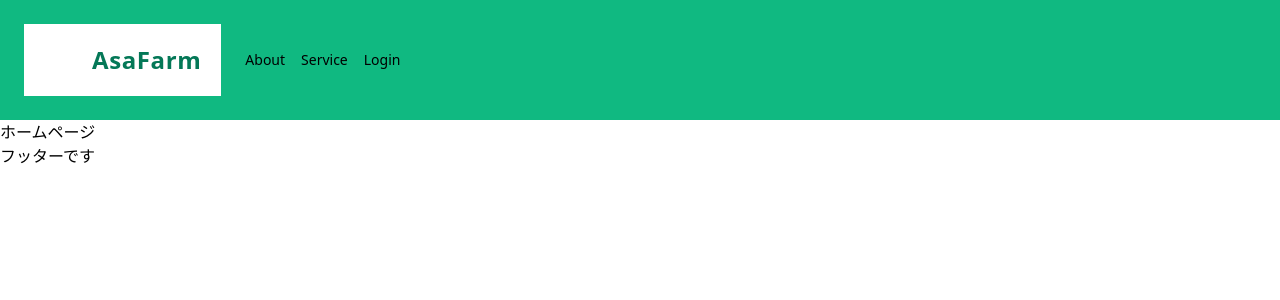
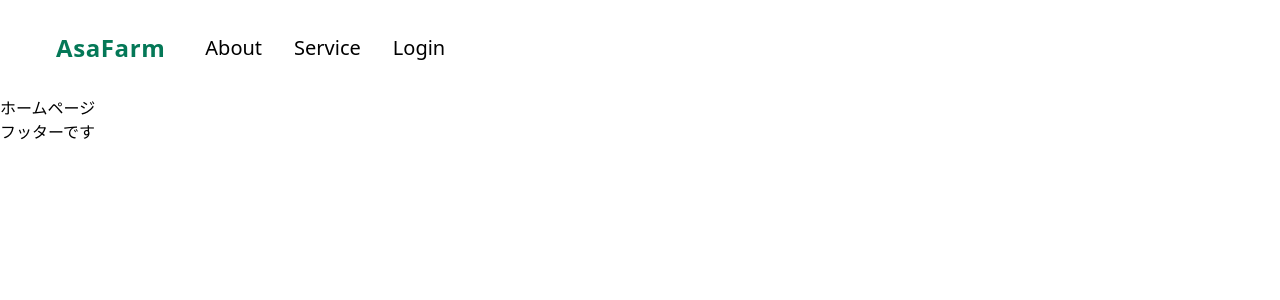
Before and after one commit to toasahi/AsaFarm, a React (Create React App) app: page /home in a window 1280 px wide. Shown: the top 300 px of the page. Built offline with nearby package versions, Linux system fonts and the light colour scheme.

Commit message:
Change class name of Header & Icon

```diff
--- a/src/components/atoms/Icon.tsx
+++ b/src/components/atoms/Icon.tsx
@@ -9,16 +9,7 @@ type Props = {
 export const Icon: VFC<Props> = memo((props) => {
   // const {margin,padding} = props;
   return (
-    <Link to="/home" className="py-5 bg-green-100 lg:bg-white flex justify-center lg:justify-start lg:px-5">
-      <svg
-        className="fill-current h-8 w-8 mr-2"
-        width="54"
-        height="54"
-        viewBox="0 0 54 54"
-        xmlns="http://www.w3.org/2000/svg"
-      >
-        <path d="M13.5 22.1c1.8-7.2 6.3-10.8 13.5-10.8 10.8 0 12.15 8.1 17.55 9.45 3.6.9 6.75-.45 9.45-4.05-1.8 7.2-6.3 10.8-13.5 10.8-10.8 0-12.15-8.1-17.55-9.45-3.6-.9-6.75.45-9.45 4.05zM0 38.3c1.8-7.2 6.3-10.8 13.5-10.8 10.8 0 12.15 8.1 17.55 9.45 3.6.9 6.75-.45 9.45-4.05-1.8 7.2-6.3 10.8-13.5 10.8-10.8 0-12.15-8.1-17.55-9.45-3.6-.9-6.75.45-9.45 4.05z" />
-      </svg>
+    <Link to="/home" className="py-2 lg:bg-white flex justify-center lg:justify-start lg:px-4">
       <div className="text-2xl text-green-700 tracking-wide ml-2 font-semibold">AsaFarm</div>
     </Link>
   );
--- a/src/components/organisms/layout/Header.tsx
+++ b/src/components/organisms/layout/Header.tsx
@@ -4,8 +4,8 @@ import { Link } from 'react-router-dom';
 
 export const Header: VFC = memo(() => {
   return (
-    <header>
-      <nav className="flex items-center justify-between flex-wrap p-6 bg-green-500">
+    <header className="bg-gray-100">
+      <nav className="flex items-center justify-between flex-wrap px-8 bg-white h-24">
         <div className="flex items-center flex-shrink-0 text-white mr-6">
           <Icon />
         </div>
@@ -17,18 +17,34 @@ export const Header: VFC = memo(() => {
             </svg>
           </button>
         </div>
-        <div className="w-full block flex-grow lg:flex lg:items-center lg:w-auto">
-          <div className="text-sm lg:flex-grow">
-            <Link to="/home/About" className="block mt-4 lg:inline-block lg:mt-0 text-teal-200 hover:text-white mr-4">
+        <ul className="hidden lg:flex lg:items-center lg:w-auto lg:h-full">
+          <li className="inline-block">
+            <Link
+              to="/home/About"
+              className="block mt-4 text-xl text-center font-light lg:inline-block lg:mt-0 mr-8 hover:border-b-2  hover:border-green-300"
+            >
               About
             </Link>
-            <Link to="/home/Service" className="block mt-4 lg:inline-block lg:mt-0 text-teal-200 hover:text-white mr-4">
+          </li>
+          <li className="inline-block">
+            <Link
+              to="/home/Service"
+              className="block mt-4 text-xl font-light lg:inline-block lg:mt-0 mr-8 hover:border-b-2  hover:border-green-300"
+            >
               Service
             </Link>
-            <Link to="/home/Login" className="block mt-4 lg:inline-block lg:mt-0 text-teal-200 hover:text-white">
+          </li>
+          <li className="inline-block">
+            <Link
+              to="/home/Login"
+              className="block mt-4 text-xl font-light lg:inline-block lg:mt-0 mr-8 hover:border-b-2  hover:border-green-300"
+            >
               Login
             </Link>
-          </div>
+          </li>
+        </ul>
+        <div className="w-full block flex-grow lg:flex lg:items-center lg:w-auto">
+          <div className="text-sm lg:flex-grow"></div>
         </div>
       </nav>
     </header>
--- a/tailwind.config.js
+++ b/tailwind.config.js
@@ -5,7 +5,9 @@ module.exports = {
     extend: {},
   },
   variants: {
-    extend: {},
+    extend: {
+      borderWidth: ['hover'],
+    },
   },
   plugins: [],
 };
```
